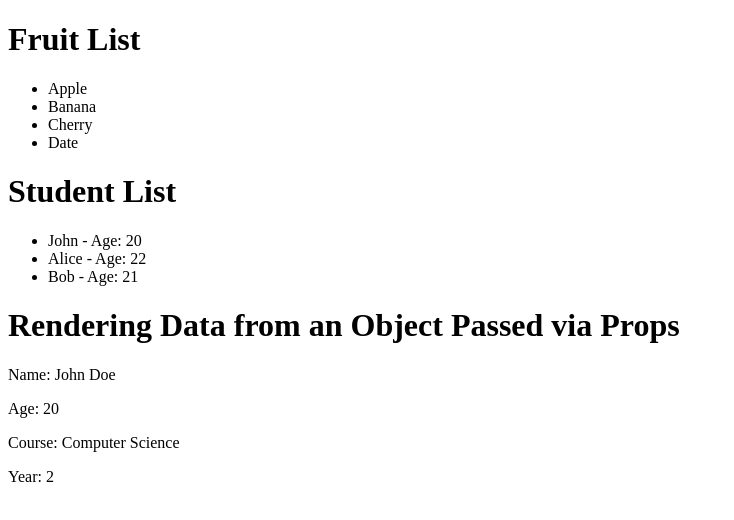
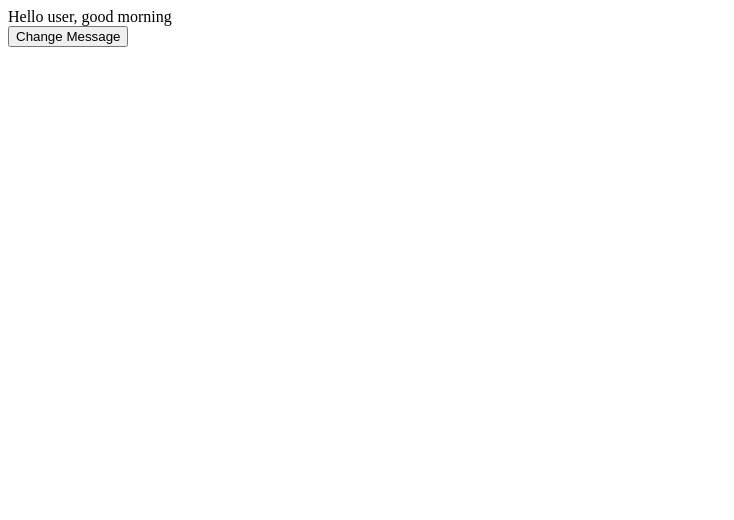
Before and after one commit to Sk-Shubhasheesh/React-Yatra, a React app: page / in a window 1280 px wide. Shown: the top 520 px of the page, without its empty margins (0-734 px from the left). Built offline with nearby package versions, Linux system fonts and the light colour scheme.

Commit message:
useState Example-1

```diff
--- a/src/App.js
+++ b/src/App.js
@@ -1,24 +1,14 @@
 import React from "react";
-import { FruitList, StudentList, StudentInfo } from "./renderDataList";
+import { useState } from "react";
+function App(){
+  const [message, updateMessage] = useState('Hello user, good morning')
+  const changeMessage = ()=>{
+    updateMessage('Hello user, good afternoon')
+  }
+  return <>
+    <div>{message}</div>
+    <button onClick={changeMessage}>Change Message</button>
+    </>
 
-function App(){
-  const student = {
-    id: 1,
-    name: "John Doe",
-    age: 20,
-    course: "Computer Science",
-    year: 2
-  };
-
-  return(
-    <div>
-      <h1>Fruit List</h1>
-      <FruitList /> {/* Renders the list of fruits */}
-      <h1>Student List</h1>
-      <StudentList />
-      <h1> Rendering Data from an Object Passed via Props</h1>
-      <StudentInfo student={student} />
-    </div>
-  )
 }
 export default App;
```
